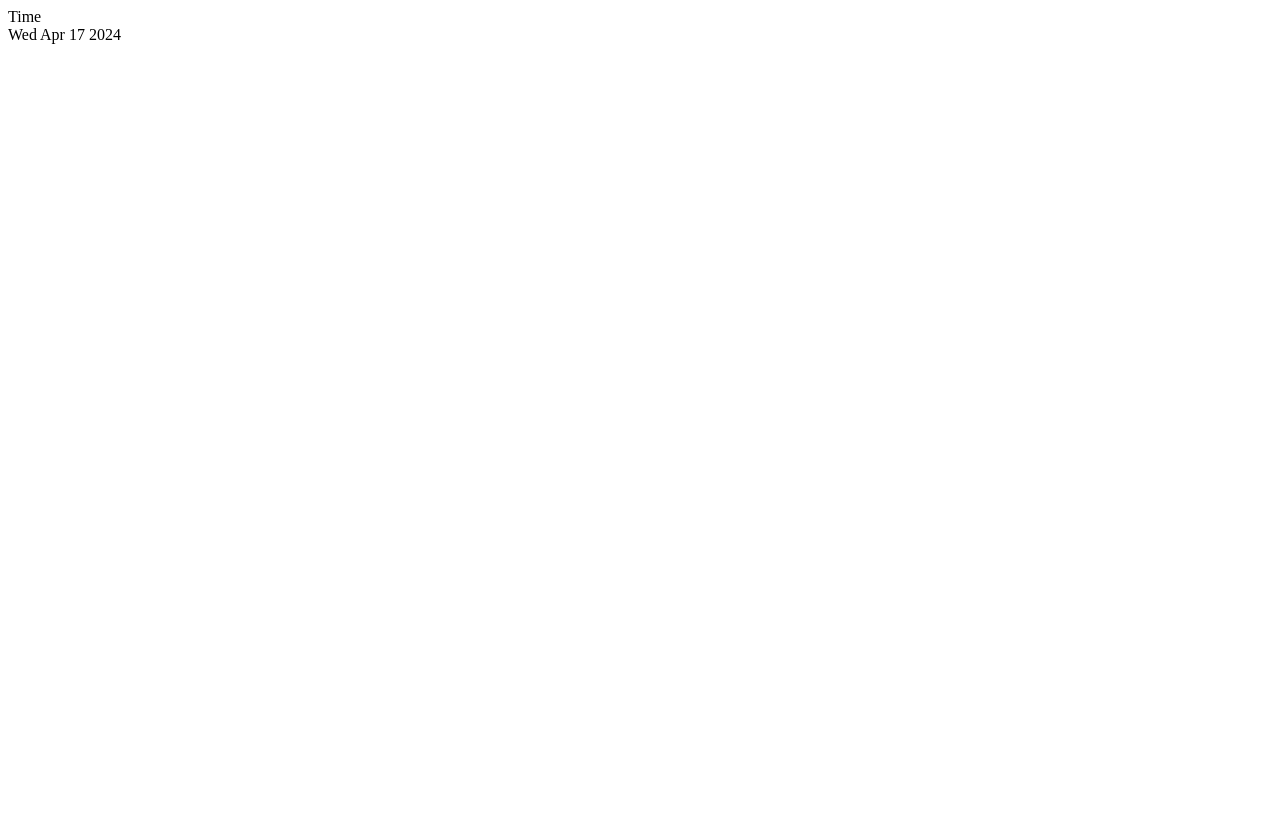
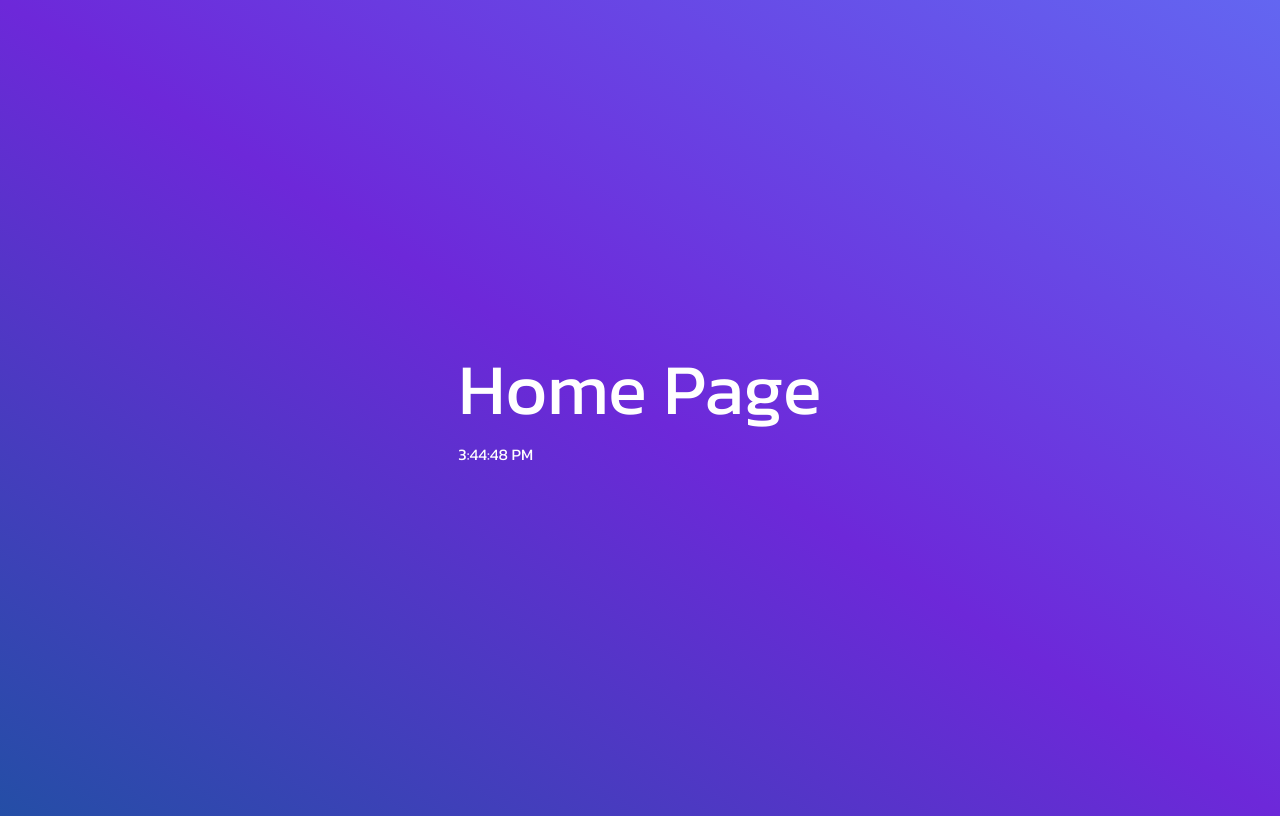
Before and after one commit to yokeTH/ComEngEss-final-project-frontend, a website: page public/index.html in a window 1280 px wide. Drawn offline with Linux system fonts and the light colour scheme.

Commit message:
update index.html

```diff
--- a/public/index.html
+++ b/public/index.html
@@ -1,13 +1,33 @@
-<!DOCTYPE html>
+<!doctype html>
 <html lang="en">
-<head>
-  <meta charset="UTF-8">
-  <meta name="viewport" content="width=device-width, initial-scale=1.0">
-  <title>Document</title>
-</head>
-<body>
-  Time
-  <div id="time"></div>
-  <script src="main.js"></script>
-</body>
+  <head>
+    <meta charset="UTF-8" />
+    <meta name="viewport" content="width=device-width, initial-scale=1.0" />
+    <title>404 Not found</title>
+    <link rel="preconnect" href="https://fonts.googleapis.com" />
+    <link rel="preconnect" href="https://fonts.gstatic.com" crossorigin />
+    <link
+      href="https://fonts.googleapis.com/css2?family=Kanit:ital,wght@0,100;0,200;0,300;0,400;0,500;0,600;0,700;0,800;0,900;1,100;1,200;1,300;1,400;1,500;1,600;1,700;1,800;1,900&display=swap"
+      rel="stylesheet"
+    />
+  </head>
+  <body style="min-height: 100vh; background-image: linear-gradient(to top right, #244ea6, #6d28d9, #6366f1)">
+    <div
+      style="
+        font-family: 'Kanit', sans-serif;
+        font-weight: 400;
+        font-style: normal;
+        position: absolute;
+        top: 50%;
+        left: 50%;
+        transform: translate(-50%, -50%);
+        display: flex;
+        flex-direction: column;
+      "
+    >
+      <span style="font-size: 72px; color: white">Home Page</span>
+      <div id="time" style="color: white"></div>
+      <script src="main.js"></script>
+    </div>
+  </body>
 </html>
--- a/public/main.js
+++ b/public/main.js
@@ -1 +1 @@
-document.getElementById('time').innerHTML = new Date(Date.now()).toDateString();
+document.getElementById('time').innerHTML = new Date(Date.now()).toLocaleTimeString();
```
